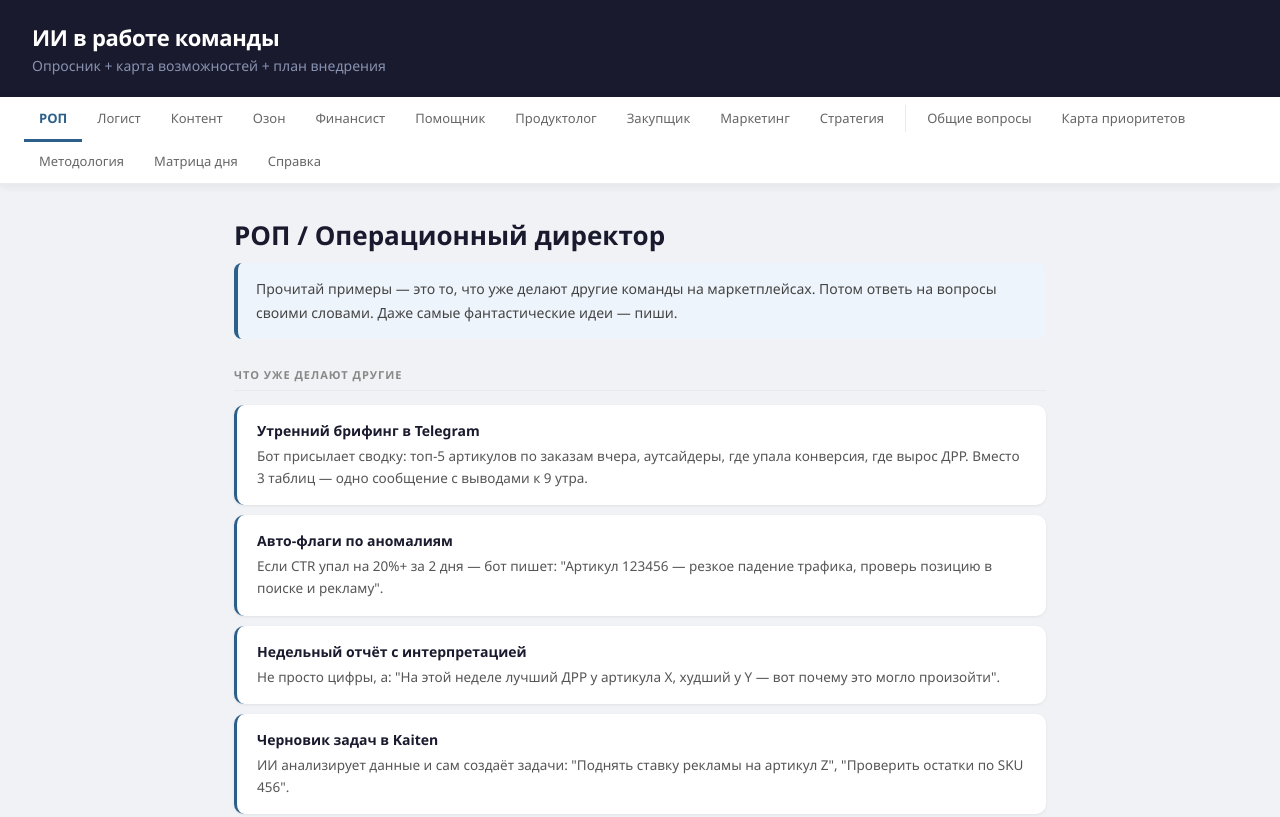
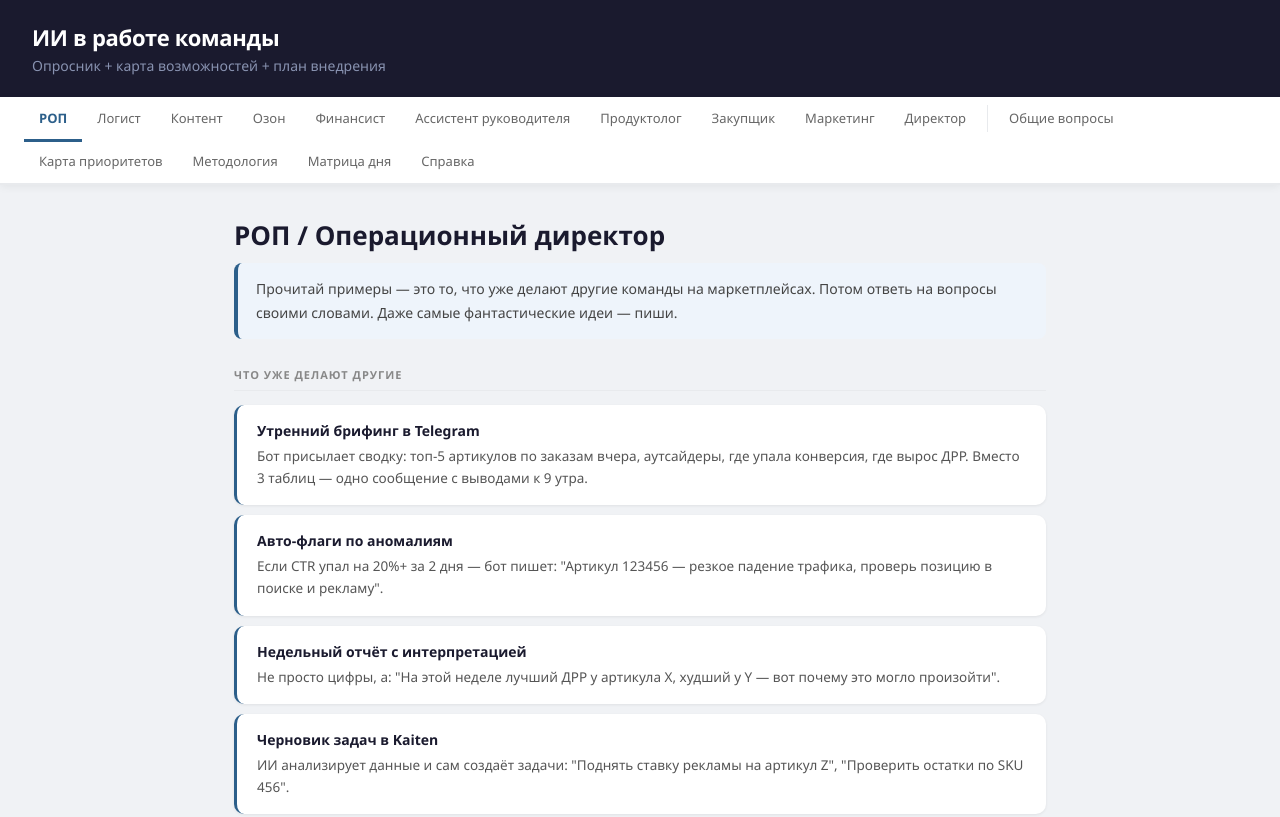
Before and after one commit to lyalgi/AI_team, a plain HTML site: page index.html in a window 1280 px wide. Shown: the top 817 px of the page. Drawn offline with Linux system fonts and the light colour scheme.

Commit message:
Update index.html

```diff
--- a/index.html
+++ b/index.html
@@ -267,11 +267,11 @@ h3.sub { font-size: 16px; color: #333; margin: 24px 0 12px; }
   <button class="tab-btn" onclick="show('content')">Контент</button>
   <button class="tab-btn" onclick="show('ozon')">Озон</button>
   <button class="tab-btn" onclick="show('finance')">Финансист</button>
-  <button class="tab-btn" onclick="show('assistant')">Помощник</button>
+  <button class="tab-btn" onclick="show('assistant')">Ассистент руководителя</button>
   <button class="tab-btn" onclick="show('product')">Продуктолог</button>
   <button class="tab-btn" onclick="show('purchase')">Закупщик</button>
   <button class="tab-btn" onclick="show('marketing')">Маркетинг</button>
-  <button class="tab-btn" onclick="show('strategy')">Стратегия</button>
+  <button class="tab-btn" onclick="show('strategy')">Директор</button>
   <div class="tab-divider"></div>
   <button class="tab-btn" onclick="show('common')">Общие вопросы</button>
   <button class="tab-btn" onclick="show('map')">Карта приоритетов</button>
@@ -447,10 +447,10 @@ h3.sub { font-size: 16px; color: #333; margin: 24px 0 12px; }
   </div>
 </div>
 
-<!-- ===== ПОМОЩНИК ===== -->
+<!-- ===== Ассистент руководителя ===== -->
 <div id="tab-assistant" class="tab-content">
   <div class="role-header">
-    <h2>Помощник бизнеса</h2>
+    <h2>Ассистент руководителя бизнеса</h2>
     <div class="desc">Прочитай примеры — это то, что уже делают другие команды. Потом ответь на вопросы своими словами.</div>
   </div>
   <div class="section">
@@ -577,7 +577,7 @@ h3.sub { font-size: 16px; color: #333; margin: 24px 0 12px; }
 <!-- ===== СТРАТЕГИЯ ===== -->
 <div id="tab-strategy" class="tab-content">
   <div class="role-header">
-    <h2>Стратегия / Директор</h2>
+    <h2>Директор</h2>
     <div class="desc">ИИ не принимает стратегические решения — но может готовить к ним. Прочитай примеры, потом ответь на вопросы.</div>
   </div>
   <div class="section">
@@ -720,7 +720,7 @@ h3.sub { font-size: 16px; color: #333; margin: 24px 0 12px; }
   </div>
 
   <div class="map-section">
-    <div class="map-role-title">Помощник бизнеса</div>
+    <div class="map-role-title">Ассистент руководителя бизнеса</div>
     <table class="map-table">
       <tr><th>Приоритет</th><th>Что делает</th></tr>
       <tr><td><span class="badge badge-red">Быстро</span></td><td>Саммари созвонов: что решили, кто за что отвечает</td></tr>
@@ -756,7 +756,7 @@ h3.sub { font-size: 16px; color: #333; margin: 24px 0 12px; }
   </div>
 
   <div class="map-section">
-    <div class="map-role-title">Стратегия / Директор</div>
+    <div class="map-role-title">Директор</div>
     <table class="map-table">
       <tr><th>Приоритет</th><th>Что делает</th></tr>
       <tr><td><span class="badge badge-red">Быстро</span></td><td>Трекинг целей квартала: раз в неделю — где стоим vs план</td></tr>
```
